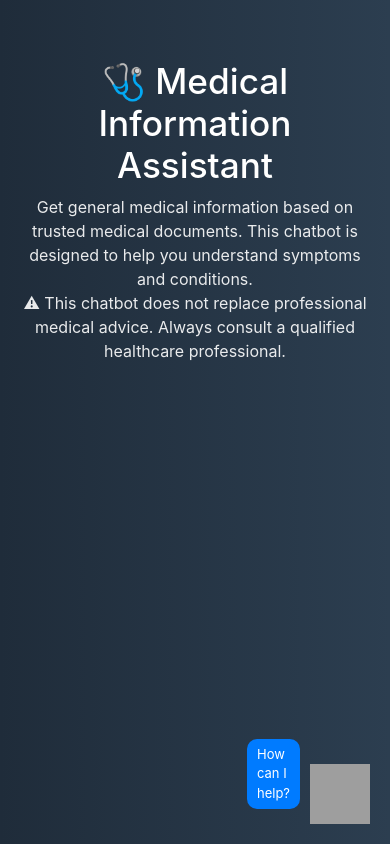
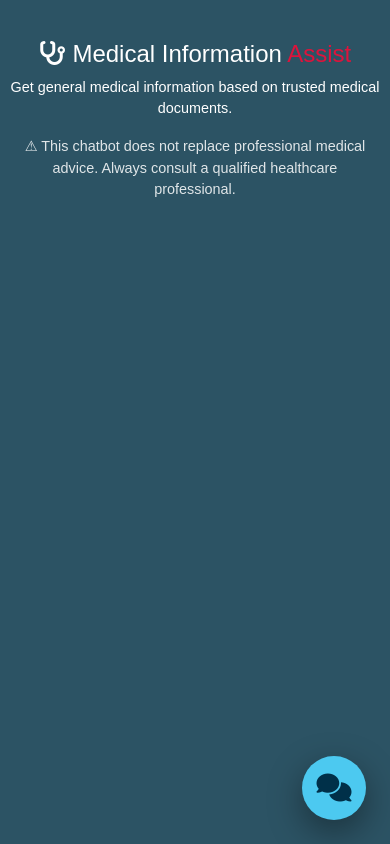
Before and after one commit to Beigh-Farooq/Medical-Chat-Bot, a Flask app: page / in a window 390 px wide. Run offline with Flask 3, Linux system fonts and the light colour scheme; some libraries are stand-ins or nearby versions; grey boxes are pictures that could not be loaded.

Commit message:
Mobile Responsive

```diff
--- a/static/style.css
+++ b/static/style.css
@@ -1,146 +1,292 @@
+/* ===== GLOBAL ===== */
+* {
+    box-sizing: border-box;
+}
+
 body {
-    background: linear-gradient(to right, #1f2c3a, #2c3e50);
-    height: 100vh;
     margin: 0;
+    font-family: "Arial", sans-serif;
+    background: #2c5364;
+    min-height: 100vh;
 }
-/* ===== MAIN CONTENT ===== */
+
+body.no-scroll {
+    overflow: hidden;
+}
+
+.assistant-word {
+    color: crimson;
+}
+
+/* ===== MAIN PAGE ===== */
 .main-content {
     color: white;
     text-align: center;
-    padding: 60px 20px;
+    padding: 70px 20px;
+    max-width: 900px;
+    margin: auto;
 }
 
-.main-content h1 {
-    font-size: 2.2rem;
+.disclaimer {
+    opacity: 0.85;
 }
 
-.main-content p {
-    max-width: 720px;
-    margin: auto;
-    opacity: 0.9;
+/* ===== FLOATING BUTTON ===== */
+#chat-toggle {
+    position: fixed;
+    bottom: 24px;
+    right: 24px;
+    background: #4cc9f0;
+    color: #003049;
+    width: 64px;
+    height: 64px;
+    border-radius: 50%;
+    display: flex;
+    align-items: center;
+    justify-content: center;
+    font-size: 28px;
+    cursor: pointer;
+    z-index: 1000;
+    box-shadow: 0 12px 35px rgba(0,0,0,0.4);
 }
 
-/* Floating Chat Icon */
-#chat-toggle {
-    position: fixed;
-    bottom: 20px;
-    right: 20px;
-    cursor: pointer;
-    z-index: 999;
+.help-tooltip {
+    position: absolute;
+    right: 78px;
+    bottom: 16px;
+    background: #4cc9f0;
+    color: #003049;
+    padding: 8px 14px;
+    border-radius: 14px;
+    font-size: 14px;
+    display: none;
+    white-space: nowrap;
 }
 
-#chat-toggle img {
-    width: 60px;
-    height: 60px;
+/* ===== OVERLAY ===== */
+/* Disabled visually on desktop */
+.chat-overlay {
+    display: none;
 }
 
-.chat-tooltip {
-    position: absolute;
-    right: 70px;
-    bottom: 15px;
-    background: #007bff;
-    color: white;
-    padding: 6px 10px;
-    border-radius: 10px;
-    font-size: 13px;
+/* ===== CHAT POPUP (DESKTOP DEFAULT) ===== */
+.chat-popup {
+    position: fixed;
+    bottom: 10vh;
+    right: 24px;
+    width: 440px;              /* ✅ Increased width */
+    height: 80vh;
+    z-index: 1001;
+    opacity: 0;
+    transform: translateY(20px);
+    pointer-events: none;
+    transition: all 0.3s ease;
 }
 
-/* Chat Popup */
-.chat-popup {
-    display: none;
-    position: fixed;
-    bottom: 90px;
-    right: 20px;
-    width: 360px;
-    z-index: 1000;
+.chat-popup.open {
+    opacity: 1;
+    transform: translateY(0);
+    pointer-events: auto;
 }
 
+/* ===== CHAT CARD ===== */
 .card {
-    height: 500px;
-    border-radius: 15px;
-    background: rgba(0,0,0,0.85);
+    height: 100%;
+    border-radius: 20px;
+    background: #0b132b;       /* ✅ Single background */
     color: white;
+    display: flex;
+    flex-direction: column;
+    box-shadow: 0 25px 60px rgba(0,0,0,0.45);
 }
 
+/* ===== HEADER ===== */
+.msg_head {
+    background: #1c2541;
+    padding: 14px 16px;
+    display: flex;
+    align-items: center;
+    position: relative;
+}
+
+.bot-icon {
+    font-size: 36px;
+    margin-right: 12px;
+}
+
+.user_info span {
+    font-weight: 600;
+}
+
+.user_info p {
+    display: flex;
+    justify-content: space-between;
+    align-items: center;
+    margin: 0;
+}
+
+.close-btn {
+    font-size: 26px;
+    cursor: pointer;
+    position: absolute;
+    right: 16px;
+    top: 50%;
+    transform: translateY(-50%);
+}
+
+/* ===== MESSAGES ===== */
 .msg_card_body {
+    flex: 1;
+    padding: 18px;
     overflow-y: auto;
-    padding: 15px;
+    scrollbar-width: none;
+}
+
+.msg_card_body::-webkit-scrollbar {
+    display: none;
+}
+
+.msg {
+    max-width: 80%;
+    padding: 12px 16px;
+    margin-bottom: 14px;
+    border-radius: 18px;
+    font-size: 0.96rem;
+    line-height: 1.45;
+}
+
+/* USER MESSAGE */
+.user-msg {
+    background: #d9f99d;
+    color: #1f2933;
+    margin-left: auto;
+    border-bottom-right-radius: 6px;
+}
+
+/* BOT MESSAGE */
+.bot-msg {
+    background: #e0e7ff;
+    color: #1e293b;
+    border-bottom-left-radius: 6px;
+}
+
+/* Typing dots */
+.typing span {
+    height: 8px;
+    width: 8px;
+    background: #1e293b;
+    border-radius: 50%;
+    display: inline-block;
+    margin: 0 3px;
+    animation: blink 1.4s infinite both;
+}
+
+/* ===== INPUT ===== */
+.card-footer {
+    background: #1c2541;
+    padding: 12px;
 }
 
 .type_msg {
-    background: rgba(0,0,0,0.3);
+    background: #0b132b;
     border: none;
     color: white;
 }
 
-.send_btn {
-    background: #007bff;
-    color: white;
+.type_msg::placeholder {
+    color: #9ca3af;
 }
 
-.user_img {
-    width: 45px;
-    height: 45px;
-    margin-right: 10px;
+.send_btn {
+    background: #4cc9f0;
+    border: none;
+    color: #003049;
+    padding: 0 18px;
 }
 
-.user_info span {
-    font-size: 16px;
-    font-weight: bold;
+/* ===== TABLET RESPONSIVE ===== */
+@media (min-width: 769px) and (max-width: 992px) {
+    .chat-popup {
+        width: 80vw;
+        height: 80vh;
+        top: 50%;
+        left: 50%;
+        transform: translate(-50%, -50%) translateY(20px);
+        bottom: auto;
+        right: auto;
+    }
 }
 
-.close-btn {
-    font-size: 24px;
-    cursor: pointer;
+/* ===== MOBILE FULLSCREEN ===== */
+@media (max-width: 768px) {
+
+    body {
+        background: #2c5364;
+    }
+
+    .main-content {
+        padding: 40px 10px;
+    }
+
+    .main-content h1 {
+        font-size: 1.5rem;
+    }
+
+    .main-content p {
+        font-size: 0.9rem;
+    }
+
+    .disclaimer {
+        font-size: 0.8rem;
+    }
+
+    .chat-overlay {
+        position: fixed;
+        top: 0;
+        left: 0;
+        width: 100vw;
+        height: 100vh;
+        background: rgba(0, 0, 0, 0.5);
+        z-index: 1000;
+        display: none;
+    }
+
+    .chat-overlay.show {
+        display: block;
+    }
+
+    .chat-popup {
+        bottom: 0;
+        right: 0;
+        width: 100vw;
+        height: 100vh;
+        top: auto;
+        left: auto;
+        transform: translateY(20px);
+    }
+
+    .card {
+        border-radius: 0;
+        box-shadow: none;
+    }
+
+    .msg_head {
+        padding-top: env(safe-area-inset-top);
+    }
+
+    .close-btn {
+        margin-left: auto;
+        order: 3;
+    }
+
+    .card-footer {
+        padding-bottom: env(safe-area-inset-bottom);
+    }
 }
 
-.msg_cotainer {
-    background: #007bff;
-    padding: 10px;
-    border-radius: 10px;
-    max-width: 75%;
-}
-
-.msg_cotainer_send {
-    background: #28a745;
-    padding: 10px;
-    border-radius: 10px;
-    max-width: 75%;
-}
-
-/* Typing dots */
-.typing-indicator {
-    background: #007bff;
-    padding: 8px;
-    border-radius: 10px;
-}
-
-.typing-indicator span {
-    height: 8px;
-    width: 8px;
-    background: white;
-    border-radius: 50%;
-    display: inline-block;
-    margin: 0 2px;
-    animation: blink 1.4s infinite both;
-}
-
-.typing-indicator span:nth-child(2) {
-    animation-delay: .2s;
-}
-.typing-indicator span:nth-child(3) {
-    animation-delay: .4s;
-}
-
+/* ===== ANIMATIONS ===== */
 @keyframes blink {
     0% { opacity: .2; }
     20% { opacity: 1; }
     100% { opacity: .2; }
 }
-
-.bot-intro {
-    background: rgba(255,255,255,0.1);
-    padding: 10px;
-    border-radius: 10px;
-    margin-bottom: 15px;
-}
--- a/templates/chat.html
+++ b/templates/chat.html
@@ -1,58 +1,58 @@
 <!DOCTYPE html>
-<html>
+<html lang="en">
 <head>
-    <title>Medical Chatbot</title>
+    <meta charset="UTF-8">
+    <meta name="viewport" content="width=device-width, initial-scale=1.0">
+    <title>Medical Information Assist</title>
 
-    <!-- Bootstrap & Icons -->
+    <!-- Bootstrap -->
     <link rel="stylesheet" href="https://stackpath.bootstrapcdn.com/bootstrap/4.1.3/css/bootstrap.min.css">
-    <link rel="stylesheet" href="https://use.fontawesome.com/releases/v5.5.0/css/all.css">
     <script src="https://ajax.googleapis.com/ajax/libs/jquery/3.3.1/jquery.min.js"></script>
+
+    <!-- Icons -->
+    <link rel="stylesheet" href="https://cdnjs.cloudflare.com/ajax/libs/font-awesome/6.5.0/css/all.min.css">
 
     <!-- Custom CSS -->
     <link rel="stylesheet" href="{{ url_for('static', filename='style.css') }}">
 </head>
 
 <body>
-    <!-- ===== MAIN BODY ===== -->
+
+<!-- MAIN PAGE CONTENT -->
 <div class="main-content">
-    <h1>🩺 Medical Information Assistant</h1>
-    <p>
-        Get general medical information based on trusted medical documents.
-        This chatbot is designed to help you understand symptoms and conditions.
-    </p>
+    <h1><i class="fa-solid fa-stethoscope"></i> Medical Information <span class="assistant-word">Assist</span></h1>
+    <p>Get general medical information based on trusted medical documents.</p>
     <p class="disclaimer">
         ⚠ This chatbot does not replace professional medical advice.
         Always consult a qualified healthcare professional.
     </p>
 </div>
 
-<!-- Floating Chat Icon -->
+<!-- Floating Chat Button -->
 <div id="chat-toggle">
-    <img src="https://cdn-icons-png.flaticon.com/512/4712/4712109.png">
-    <div class="chat-tooltip">How can I help?</div>
+    <i class="fa-solid fa-comments"></i>
+    <div class="help-tooltip">How can I help you?</div>
 </div>
 
-<!-- Chat Window -->
+<!-- CHAT OVERLAY -->
+<div class="chat-overlay" id="chat-overlay"></div>
+
+<!-- Chat Popup -->
 <div class="chat-popup" id="chat-popup">
     <div class="card">
         <div class="card-header msg_head">
             <div class="d-flex align-items-center">
-                <img src="https://cdn-icons-png.flaticon.com/512/4712/4712109.png" class="rounded-circle user_img">
+                <i class="fa-solid fa-user-doctor bot-icon"></i>
                 <div class="user_info">
-                    <span>Medical Assistant</span>
-                    <p>Ask health-related questions</p>
+                    <span>Medical <span class="assistant-word">Assist</span></span>
                 </div>
-                <span class="close-btn ml-auto">&times;</span>
             </div>
+            <span class="close-btn">&times;</span>
         </div>
 
         <div id="messageFormeight" class="card-body msg_card_body">
             <div class="bot-intro">
-                <h6>👩‍⚕️ Medical Information Chatbot</h6>
-                <p>
-                    I provide general medical information based on trusted documents.
-                    Always consult a qualified doctor for medical advice.
-                </p>
+                👩‍⚕️ Hello! Ask me health related questions
             </div>
         </div>
 
@@ -60,12 +60,12 @@
             <form id="messageArea" class="input-group">
                 <input type="text" id="text" name="msg"
                        placeholder="Type your message..."
+                       class="form-control type_msg"
                        autocomplete="off"
-                       class="form-control type_msg"
                        required />
                 <div class="input-group-append">
-                    <button type="submit" class="input-group-text send_btn">
-                        <i class="fas fa-paper-plane"></i>
+                    <button type="submit" class="send_btn">
+                        <i class="fa-solid fa-paper-plane"></i>
                     </button>
                 </div>
             </form>
@@ -73,24 +73,66 @@
     </div>
 </div>
 
-<!-- JS -->
 <script>
 $(document).ready(function () {
 
-    // Toggle chat open
+    let tooltipInterval;
+
+    function startTooltip() {
+        tooltipInterval = setInterval(() => {
+            $(".help-tooltip").fadeIn(500).delay(1200).fadeOut(500);
+        }, 2500);
+    }
+
+    function stopTooltip() {
+        clearInterval(tooltipInterval);
+        $(".help-tooltip").hide();
+    }
+
+    startTooltip();
+
     $("#chat-toggle").click(function () {
-        $("#chat-popup").fadeIn();
-        $(".chat-tooltip").hide();
+        $("#chat-popup").addClass("open");
+        $("#chat-overlay").addClass("show");
+        if ($(window).width() > 768) {
+            $("body").addClass("no-scroll");
+        }
+        stopTooltip();
     });
 
-    // Close chat
-    $(".close-btn").click(function () {
-        $("#chat-popup").fadeOut();
-        $(".chat-tooltip").fadeIn();
+    $(".close-btn, #chat-overlay").click(function () {
+        $("#chat-popup").removeClass("open");
+        $("#chat-overlay").removeClass("show");
+        $("body").removeClass("no-scroll");
+        startTooltip();
     });
 
     function scrollToBottom() {
-        $("#messageFormeight").scrollTop($("#messageFormeight")[0].scrollHeight);
+        const box = $("#messageFormeight")[0];
+        box.scrollTop = box.scrollHeight;
+    }
+
+    function showTyping() {
+        $("#messageFormeight").append(`
+            <div id="typing" class="msg bot-msg typing">
+                <span></span><span></span><span></span>
+            </div>
+        `);
+        scrollToBottom();
+    }
+
+    function removeTyping() {
+        $("#typing").remove();
+    }
+
+    function typeText(element, text, speed = 18) {
+        let i = 0;
+        const interval = setInterval(() => {
+            element.text(element.text() + text.charAt(i));
+            i++;
+            scrollToBottom();
+            if (i >= text.length) clearInterval(interval);
+        }, speed);
     }
 
     $("#messageArea").on("submit", function (event) {
@@ -99,35 +141,20 @@ $(document).ready(function () {
         const rawText = $("#text").val();
         $("#text").val("");
 
-        const userHtml = `
-        <div class="d-flex justify-content-end mb-3">
-            <div class="msg_cotainer_send">${rawText}</div>
-        </div>`;
-        $("#messageFormeight").append(userHtml);
+        $("#messageFormeight").append(`<div class="msg user-msg">${rawText}</div>`);
         scrollToBottom();
 
-        const typingHtml = `
-        <div id="typing" class="d-flex justify-content-start mb-3">
-            <div class="typing-indicator">
-                <span></span><span></span><span></span>
-            </div>
-        </div>`;
-        $("#messageFormeight").append(typingHtml);
-        scrollToBottom();
+        showTyping();
 
         $.ajax({
             type: "POST",
             url: "/get",
             data: { msg: rawText },
         }).done(function (data) {
-            $("#typing").remove();
-
-            const botHtml = `
-            <div class="d-flex justify-content-start mb-3">
-                <div class="msg_cotainer">${data}</div>
-            </div>`;
-            $("#messageFormeight").append(botHtml);
-            scrollToBottom();
+            removeTyping();
+            const botMsg = $('<div class="msg bot-msg"></div>');
+            $("#messageFormeight").append(botMsg);
+            typeText(botMsg, data);
         });
     });
 });
```
